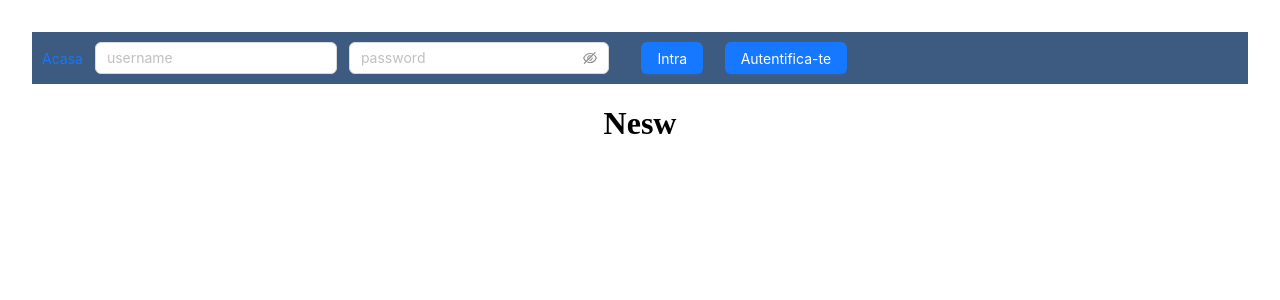
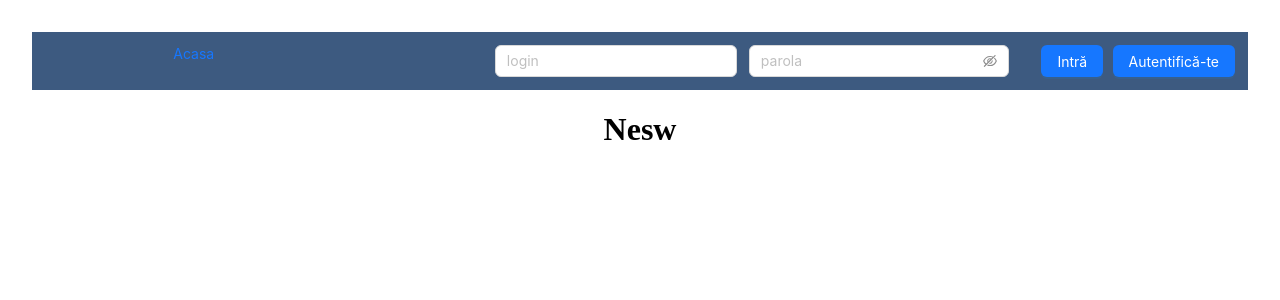
Before and after one commit to mechim/hackathon-newsaggregator-frontend, a React (Vite) app in the folder news-aggregator/: page /news in a window 1280 px wide. Shown: the top 300 px of the page. Built offline with nearby package versions, Linux system fonts and the light colour scheme.

Commit message:
Styled Navbar

```diff
--- a/news-aggregator/src/components/Navbar.css
+++ b/news-aggregator/src/components/Navbar.css
@@ -0,0 +1,14 @@
+.navbar{
+    background-color: #3d5a80;
+    padding: 13px;
+    align-items: center;
+}
+
+
+
+.col2{
+    display: flex;
+    flex-direction: row;
+    align-items: center;
+    justify-content: end;
+}
--- a/news-aggregator/src/components/Navbar.jsx
+++ b/news-aggregator/src/components/Navbar.jsx
@@ -1,6 +1,7 @@
 import React, { useState } from 'react';
 import { Col, Row, Button, Layout, Form, Input, Spin } from 'antd';
 import { Link, useNavigate } from "react-router-dom";
+import './Navbar.css';
 import axios from 'axios';
 
 function Navbar() {
@@ -24,15 +25,22 @@ function Navbar() {
     };
 
     return (
-        <nav style={{ display: "flex", flexDirection: "row", gap: "12px", backgroundColor: "#3d5a80", padding: 10 }}>
+        <nav className='navbar'>
             <Row>
-                <Col></Col>
-                <Col style={{ display: "flex", flexDirection: "row", gap: "12px", alignItems: "center" }}>
+                <Col  span={6}>
                     <Link to="/news">Acasa</Link>
-                    {localStorage.getItem('access-token')? (
+                </Col>
 
-                        <Link to= "/cabinet">Cabinet</Link>
-                    ):  <Form
+                <Col
+                    className='col2'
+                    span={18}
+                >
+
+                    {localStorage.getItem('access-token') ? (
+
+                        <Link to="/cabinet">Cabinet</Link>
+                    ) : <Form
+
                         name="basic"
                         // labelCol={{
                         //     span: 8,
@@ -62,7 +70,7 @@ function Navbar() {
                             ]}
                         >
                             <Input
-                            placeholder='username' />
+                                placeholder='login' />
                         </Form.Item>
 
                         <Form.Item
@@ -76,7 +84,7 @@ function Navbar() {
                             ]}
                         >
                             <Input.Password
-                            placeholder='password'
+                                placeholder='parola'
                             />
                         </Form.Item>
 
@@ -89,14 +97,14 @@ function Navbar() {
                             }}
                         >
                             <Button type="primary" htmlType="submit">
-                            Intra
+                                Intră
                             </Button>
                         </Form.Item>
                     </Form>}
 
                     <Link to="/sign-up" style={{ marginLeft: 30 }}>
                         <Button type="primary" >
-                            Autentifica-te
+                            Autentifică-te
                         </Button>
                     </Link>
                 </Col>
--- a/news-aggregator/src/pages/SignUp.css
+++ b/news-aggregator/src/pages/SignUp.css
@@ -50,8 +50,4 @@
     align-content: center;
 }
 
-.register_button{
-    display: flex;
-    flex-direction: column;
-    margin-right: 20%;
-}
+.register_button{}
--- a/news-aggregator/src/pages/SignUp.jsx
+++ b/news-aggregator/src/pages/SignUp.jsx
@@ -109,7 +109,7 @@ function SignUp() {
                                 span: 16,
                             }}
                         >
-                            <Button type="primary" htmlType="submit" className="register_button">
+                            <Button type="primary" htmlType="submit" >
                                 Submit
                             </Button>
                         </Form.Item>
```
Lines whose indentation alone changed are shown as unchanged.
